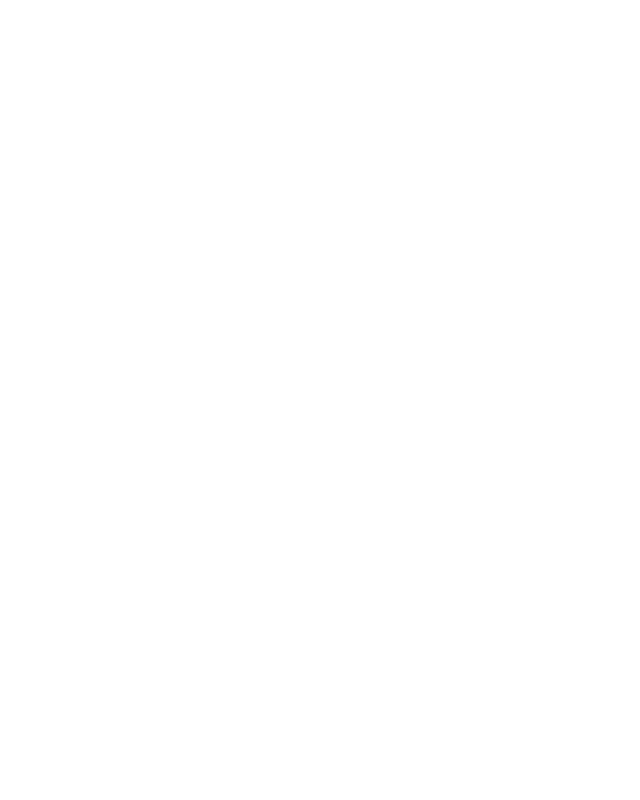
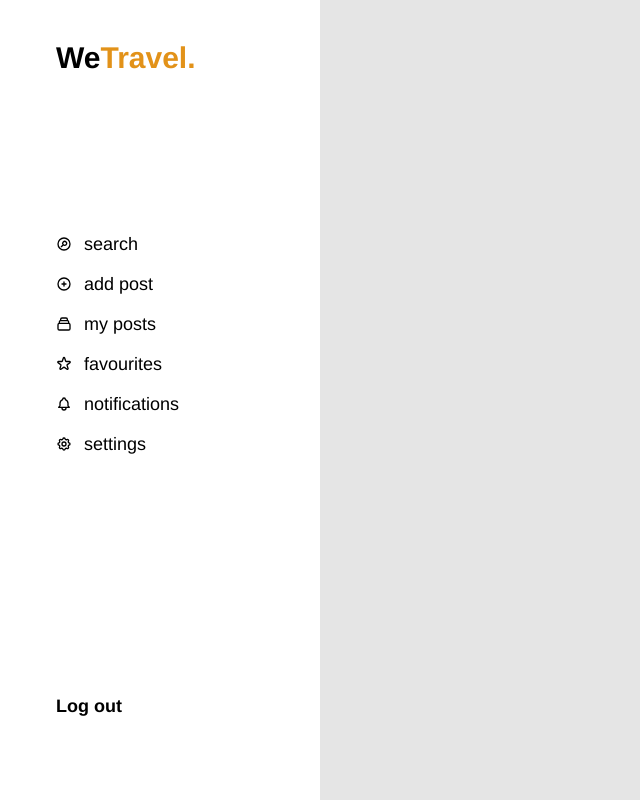
Before and after one commit to Laszlo199/TravelBlog-FrontEnd, a Vue app: page / in a window 1280 px wide. Before the commit this address had no page. Shown: the whole page, without its empty margins (0-640 px from the left). Built offline with nearby package versions, Linux system fonts and the light colour scheme.

Commit message:
menu creted

```diff
--- a/package.json
+++ b/package.json
@@ -9,6 +9,7 @@
     "lint": "eslint . --ext .vue,.js,.jsx,.cjs,.mjs,.ts,.tsx,.cts,.mts --fix --ignore-path .gitignore"
   },
   "dependencies": {
+    "@heroicons/vue": "^1.0.6",
     "pinia": "^2.0.13",
     "vue": "^3.2.33",
     "vue-router": "^4.0.14"
--- a/src/App.vue
+++ b/src/App.vue
@@ -1,11 +1,17 @@
 <script setup lang="ts">
+import SideMenu from "@/components/SideMenu.vue";
 
 </script>
 
 <template>
-  <RouterView />
+  <div class="flex flex-row w-screen h-screen bg-background-grey">
+    <SideMenu />
+    <RouterView />
+  </div>
 </template>
 
 <style>
-
+#app {
+  font-family: Avenir, Helvetica, Arial, sans-serif;
+}
 </style>
--- /dev/null
+++ b/src/components/SideMenu.vue
@@ -0,0 +1,56 @@
+<template>
+  <div class="flex flex-col justify-between pt-10 pl-14 pb-20 h-screen w-80 bg-white">
+    <!--HEADER-->
+    <h1 class="text-3xl font-bold flex flex-row">
+      <p class="text-black">We</p>
+      <p class="text-primary-orange">Travel.</p>
+    </h1>
+
+    <!--TABS-->
+    <div class="flex flex-col text-lg font-medium text-black space-y-3">
+
+      <div class="flex flex-row items-center hover:cursor-pointer hover:text-primary-grey">
+        <SearchCircleIcon class="w-4 h-4"/>
+        <p class="ml-3">search</p>
+      </div>
+
+      <div class="flex flex-row items-center hover:cursor-pointer hover:text-primary-grey">
+        <PlusCircleIcon class="w-4 h-4"/>
+        <p class="ml-3">add post</p>
+      </div>
+
+      <div class="flex flex-row items-center hover:cursor-pointer hover:text-primary-grey">
+        <CollectionIcon class="w-4 h-4"/>
+        <p class="ml-3">my posts</p>
+      </div>
+
+      <div class="flex flex-row items-center hover:cursor-pointer hover:text-primary-grey">
+        <StarIcon class="w-4 h-4"/>
+        <p class="ml-3">favourites</p>
+      </div>
+
+      <div class="flex flex-row items-center hover:cursor-pointer hover:text-primary-grey">
+        <BellIcon class="w-4 h-4"/>
+        <p class="ml-3">notifications</p>
+      </div>
+
+      <div class="flex flex-row items-center hover:cursor-pointer hover:text-primary-grey">
+        <CogIcon class="w-4 h-4"/>
+        <p class="ml-3">settings</p>
+      </div>
+    </div>
+
+    <!--LOG OUT-->
+    <h2 class="text-lg font-bold mt-20">Log out</h2>
+  </div>
+
+</template>
+
+<script setup lang="ts">
+import {SearchCircleIcon, PlusCircleIcon, CollectionIcon, StarIcon, BellIcon, CogIcon} from "@heroicons/vue/outline";
+
+</script>
+
+<style scoped>
+
+</style>
```
Also changed, not shown: 1 other file (tests, documents, lock files or other folders).
